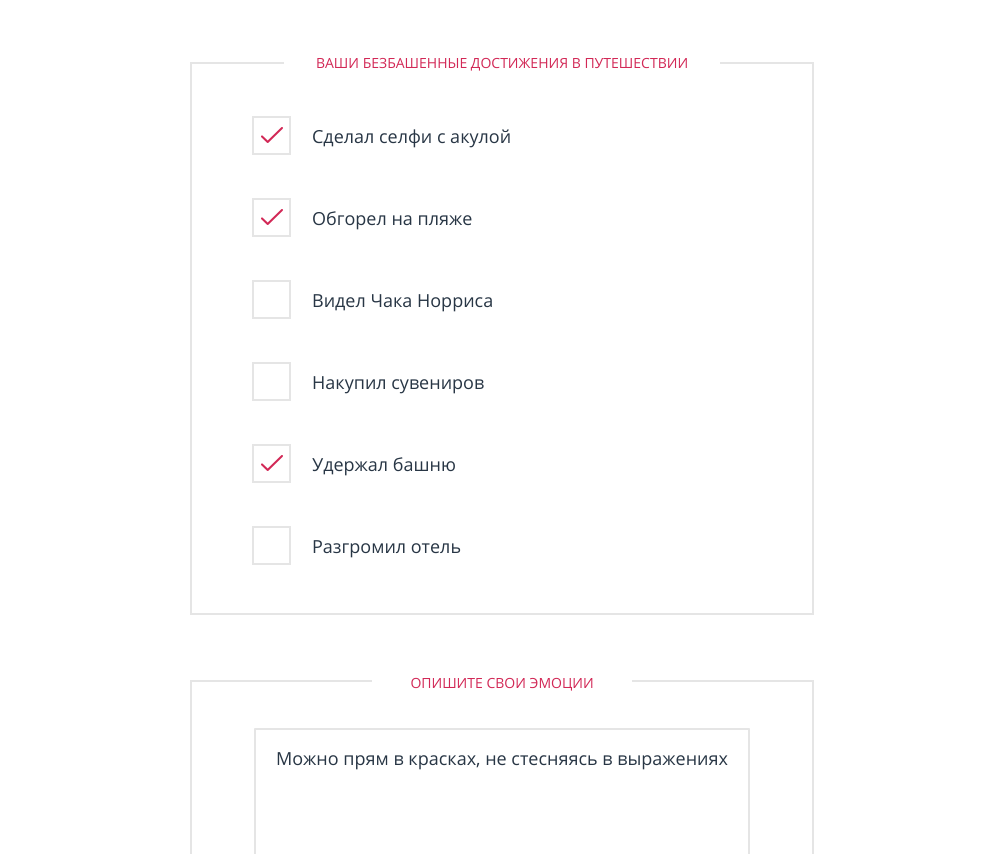
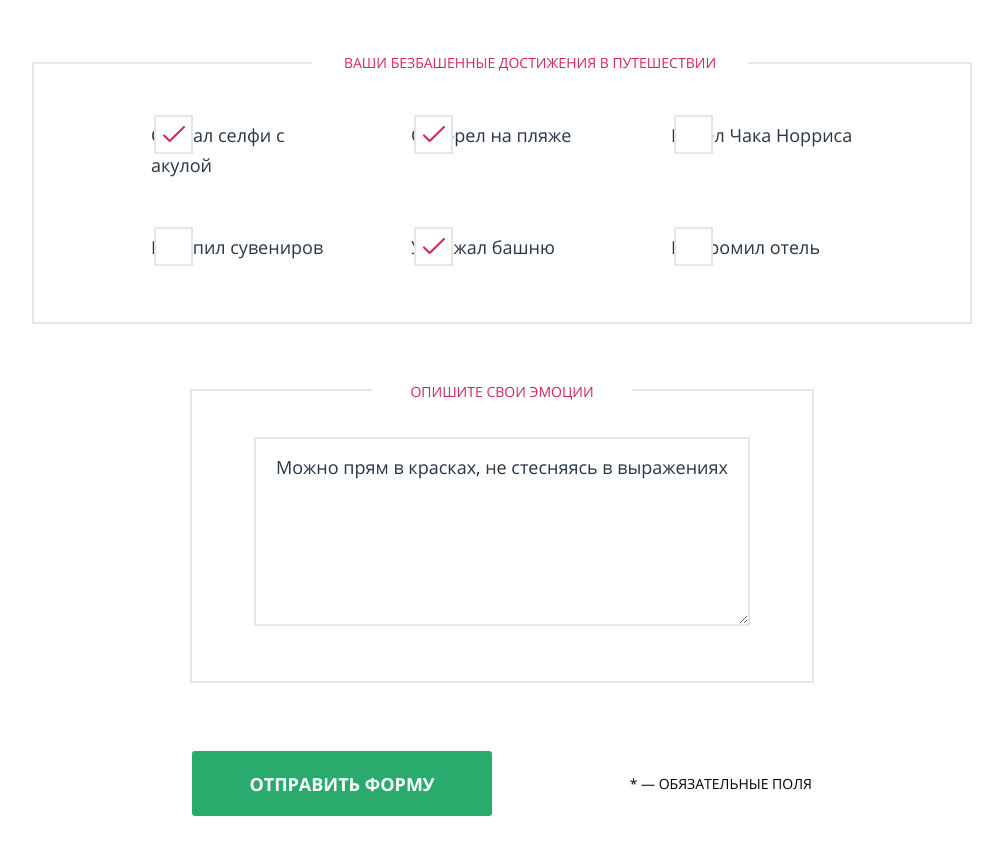
Before and after one commit to BalandinaM/Pink, a website: page source/contest.html in a window 1280 px wide. Shown: the part 1153-2007 px from the top of the page, without its empty margins (138-1141 px from the left). Drawn offline with nearby package versions, Linux system fonts and the light colour scheme; files that its build step writes are made by us from their sources.

Commit message:
Style форма раздел прогресс  декстоп

```diff
--- a/source/sass/contest/form__progress.scss
+++ b/source/sass/contest/form__progress.scss
@@ -12,6 +12,21 @@
     border: 2px solid $grey-light;
     padding-top: 49px;
     margin-bottom: 38px;
+  }
+
+  @media (min-width: $desktop-width) {
+    width: 940px;
+    //display: grid;
+    //grid-template-columns: repeat(3, 1fr);
+    //grid-template-rows: auto;
+    //column-gap: 56px;
+    display: flex;
+    flex-direction: row;
+    flex-wrap: wrap;
+    //justify-content: space-between;
+    padding: 48px 4px 8px 60px;
+    //padding-left: 62px;
+    //padding-right: 62px;
   }
 }
 
@@ -55,6 +70,12 @@
     width: 620px;
     padding-left: 120px;
   }
+
+  @media (min-width: $desktop-width) {
+    width: 260px;
+    margin: 0;
+    padding-left: 57px;
+  }
 }
 
 .progress__label::before {
```
